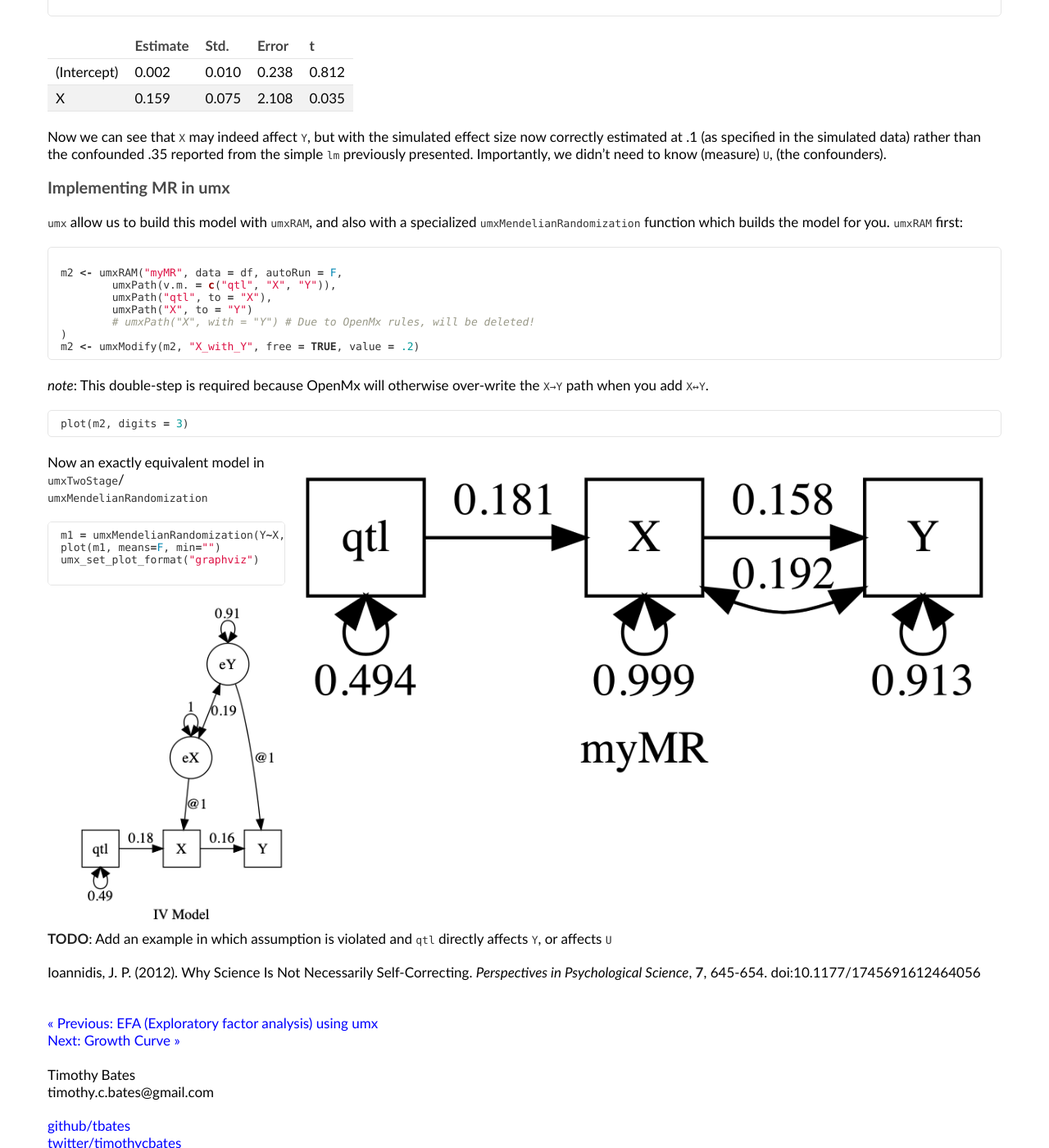
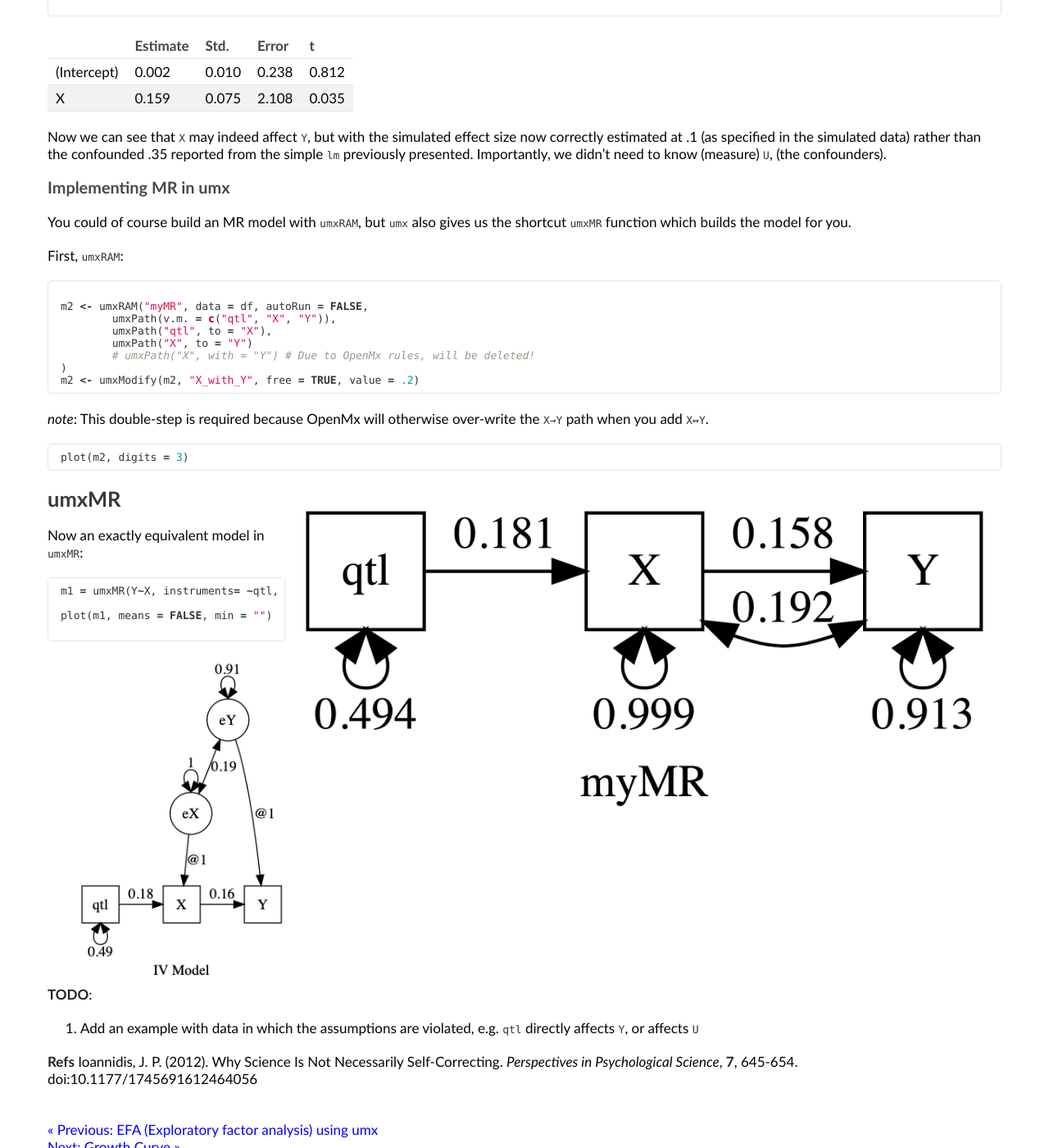
Before and after one commit to tbates/tbates.github.io, a Jekyll site: the page built from _posts/1970-09-13-models-IV.markdown, in a window 1280 px wide and 1400 px high, scrolled down 1429 px. Shown: the whole window at 82% size. Built offline with Jekyll 4.4.1, drawn with Linux system fonts in a browser that asks for light colours.

Commit message:
umxMR instead of umxMendelianRandomization

````diff
--- a/_posts/1970-09-13-models-IV.markdown
+++ b/_posts/1970-09-13-models-IV.markdown
@@ -75,11 +75,13 @@
 
 ### Implementing MR in umx
 
-`umx` allow us to build this model with `umxRAM`, and also with a specialized `umxMendelianRandomization` function which builds the model for you. `umxRAM` first:
+You could of course build an MR model with `umxRAM`, but `umx` also gives us the shortcut `umxMR` function which builds the model for you.
+
+First, `umxRAM`:
 
 ```r
 
-m2 <- umxRAM("myMR", data = df, autoRun = F,
+m2 <- umxRAM("myMR", data = df, autoRun = FALSE,
 	umxPath(v.m. = c("qtl", "X", "Y")),
 	umxPath("qtl", to = "X"),
 	umxPath("X", to = "Y")
@@ -96,17 +98,21 @@
 <img src = "/media/MR/myMR.png" height = "400">
 
 
-Now an exactly equivalent model in `umxTwoStage`/ `umxMendelianRandomization`
+## umxMR
+
+Now an exactly equivalent model in `umxMR`:
 
 ```r
-m1 = umxMendelianRandomization(Y~X, instruments= ~qtl, data = df)
-plot(m1, means=F, min="")
-umx_set_plot_format("graphviz")
+m1 = umxMR(Y~X, instruments= ~qtl, data = df)
+
+plot(m1, means = FALSE, min = "")
 
 ```
 
 <img src="/media/MR/IV Model.png" height="400">
 
-**TODO**: Add an example in which assumption is violated and `qtl` directly affects `Y`, or affects `U`
+**TODO**:
+1. Add an example with data in which the assumptions are violated, e.g. `qtl` directly affects `Y`, or affects `U`
 
+**Refs**
 Ioannidis, J. P. (2012). Why Science Is Not Necessarily Self-Correcting. *Perspectives in Psychological Science*, **7**, 645-654. doi:10.1177/1745691612464056
````
